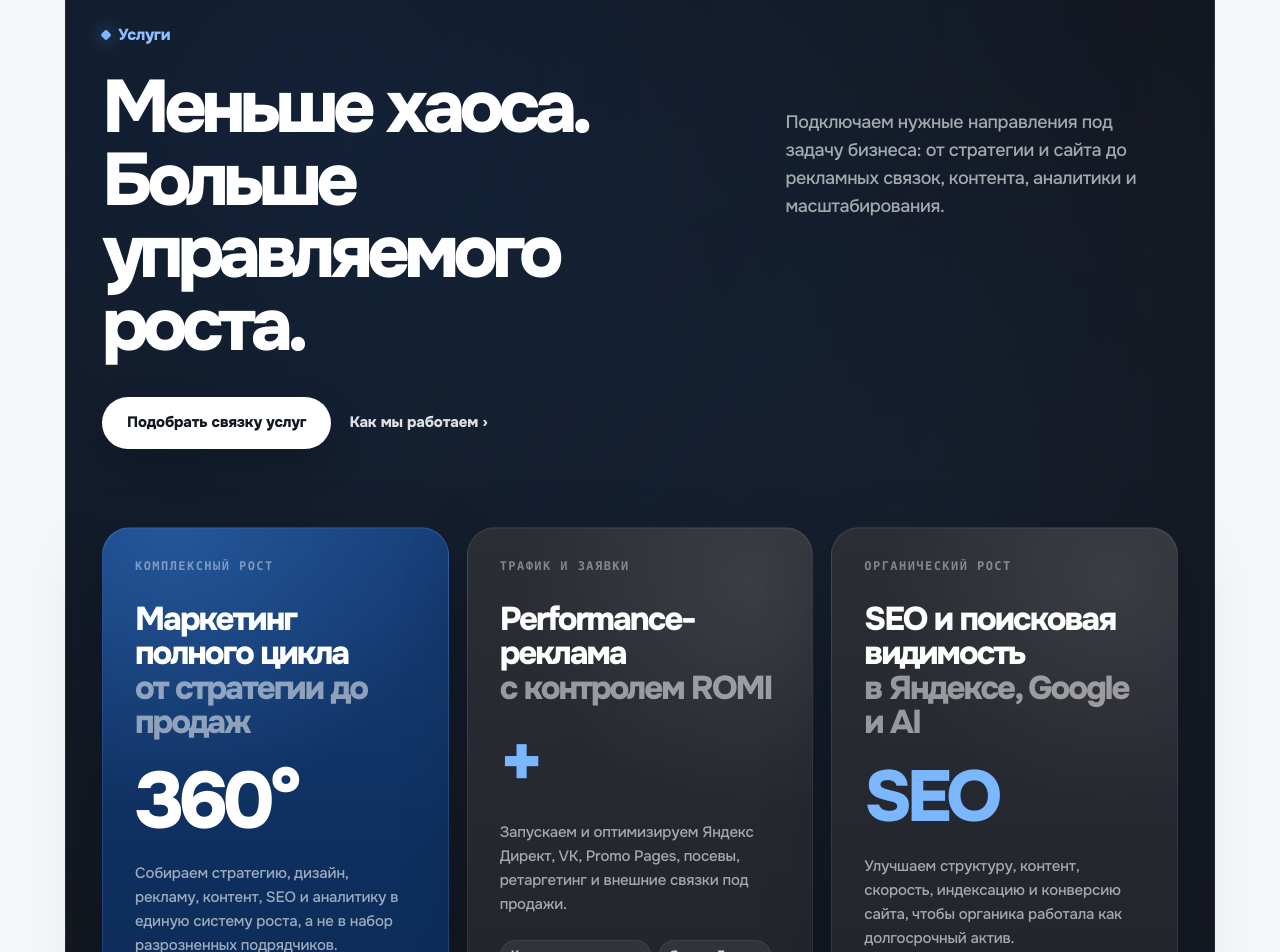
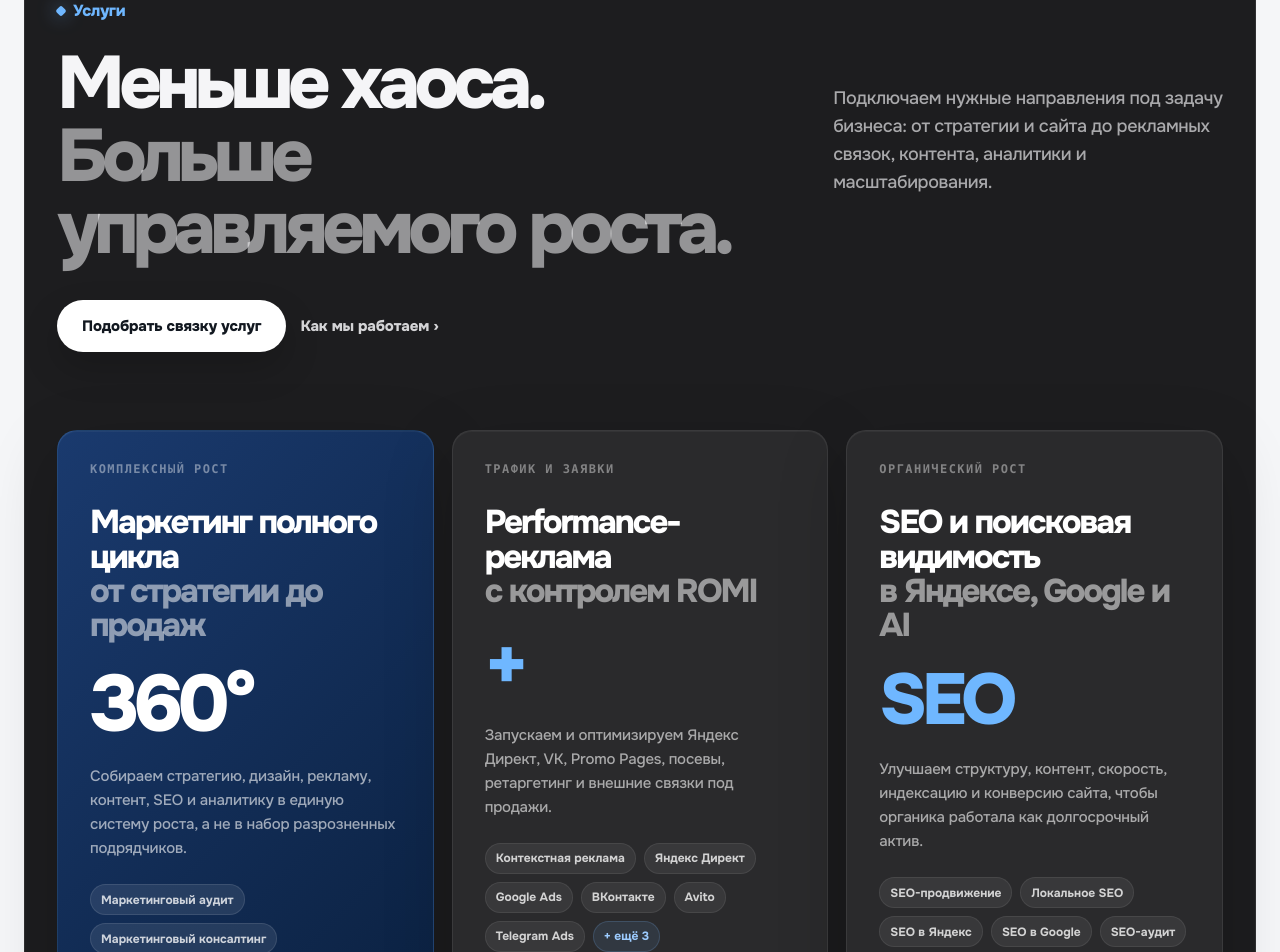
Before and after one commit to makeallperfectcompany/map2, a Next.js app: page / in a window 1280 px wide. Shown: the part 914-1866 px from the top of the page. Built offline with nearby package versions, Linux system fonts and the light colour scheme.

Commit message:
services: цвета и отступы как в референсе Marketing Rating — #1D1D1F фон, #F5F5F7 текст, #6FB7FF акцент, margin:12px по бокам

```diff
--- a/src/components/sections/ServicesSection.module.css
+++ b/src/components/sections/ServicesSection.module.css
@@ -1,21 +1,18 @@
 .servicesSection {
   position: relative;
-  padding: 72px 0;
-  color: #ffffff;
+  padding: 40px 0 72px;
+  color: #F5F5F7;
 }
 
 .container {
   position: relative;
   z-index: 1;
-  width: min(100%, 1150px);
+  width: min(100%, 1232px);
   margin: 0 auto;
-  padding: 64px 36px 56px;
+  padding: 72px 32px 64px;
   border-radius: 32px;
   border: 1px solid rgba(255, 255, 255, 0.08);
-  background:
-    radial-gradient(circle at 22% 6%, rgba(20, 78, 156, 0.20), transparent 36%),
-    radial-gradient(circle at 72% 24%, rgba(86, 143, 226, 0.06), transparent 34%),
-    linear-gradient(180deg, #12151c 0%, #13171f 48%, #0e1117 100%);
+  background: #1D1D1F;
 }
 
 .servicesIntro {
@@ -30,7 +27,7 @@
   display: inline-flex;
   align-items: center;
   gap: 8px;
-  color: #8dbfff;
+  color: #6FB7FF;
   font: 780 16px/1 Onest, Inter, system-ui, sans-serif;
   letter-spacing: -0.02em;
 }
@@ -40,9 +37,9 @@
   width: 8px;
   height: 8px;
   border-radius: 2px;
-  background: #7ab7ff;
+  background: #6FB7FF;
   transform: rotate(45deg);
-  box-shadow: 0 0 18px rgba(122, 183, 255, 0.72);
+  box-shadow: 0 0 18px rgba(111, 183, 255, 0.72);
 }
 
 .servicesIntro h2 {
@@ -55,13 +52,13 @@
 
 .servicesIntro h2 span {
   display: block;
-  color: #ffffff;
+  color: rgba(245, 245, 247, 0.55);
 }
 
 .servicesIntro > p {
   max-width: 430px;
   margin: 86px 0 0;
-  color: rgba(255, 255, 255, 0.62);
+  color: rgba(245, 245, 247, 0.65);
   font: 440 18px/1.55 Onest, Inter, system-ui, sans-serif;
   letter-spacing: -0.02em;
 }
@@ -93,9 +90,28 @@
 }
 
 .introActions a:last-child {
-  padding: 0 4px;
-  color: rgba(255, 255, 255, 0.86);
+  padding: 0;
+  color: rgba(245, 245, 247, 0.85);
+  background: transparent;
+  position: relative;
+  gap: 0 6px;
 }
+
+.introActions a:last-child::after {
+  content: '';
+  position: absolute;
+  left: 0;
+  right: 0;
+  bottom: 8px;
+  height: 1px;
+  background: rgba(245, 245, 247, 0.85);
+  transform: scaleX(0);
+  transform-origin: center;
+  transition: transform 0.25s cubic-bezier(0.16, 1, 0.3, 1);
+}
+
+.introActions a:last-child:hover { color: #ffffff; }
+.introActions a:last-child:hover::after { transform: scaleX(1); }
 
 .servicesGrid {
   display: grid;
@@ -111,10 +127,8 @@
   flex-direction: column;
   overflow: hidden;
   padding: 32px;
-  border-radius: 28px;
-  background:
-    radial-gradient(circle at 82% 8%, rgba(255, 255, 255, 0.08), transparent 34%),
-    linear-gradient(180deg, rgba(45, 47, 54, 0.92) 0%, rgba(32, 34, 40, 0.96) 100%);
+  border-radius: 20px;
+  background: #2A2A2C;
   border: 1px solid rgba(255, 255, 255, 0.075);
   box-shadow:
     inset 0 1px 0 rgba(255, 255, 255, 0.045),
@@ -124,17 +138,15 @@
 
 .serviceCard:hover {
   transform: translateY(-4px);
-  border-color: rgba(122, 183, 255, 0.22);
+  border-color: rgba(111, 183, 255, 0.22);
   box-shadow:
     inset 0 1px 0 rgba(255, 255, 255, 0.06),
     0 30px 86px rgba(0, 0, 0, 0.26);
 }
 
 .featuredCard {
-  background:
-    radial-gradient(circle at 20% 0%, rgba(74, 154, 255, 0.26), transparent 38%),
-    linear-gradient(180deg, #173f78 0%, #0e2f5f 48%, #0c274e 100%);
-  border-color: rgba(126, 184, 255, 0.18);
+  background: linear-gradient(135deg, #1A3A6E 0%, #0A1F3D 100%);
+  border-color: rgba(111, 183, 255, 0.18);
 }
 
 .cardEyebrow {
@@ -159,7 +171,7 @@
 
 .bigMark {
   margin-top: 26px;
-  color: #7ab7ff;
+  color: #6FB7FF;
   font: 850 72px/0.9 Onest, Inter, system-ui, sans-serif;
   letter-spacing: -0.075em;
 }
@@ -232,7 +244,7 @@
 }
 
 .cardBottom a {
-  color: #8dc2ff;
+  color: #6FB7FF;
   text-decoration: none;
   font: 780 14px/1 Onest, Inter, system-ui, sans-serif;
   letter-spacing: -0.01em;
@@ -261,12 +273,14 @@
 
 @media (max-width: 760px) {
   .servicesSection {
-    padding: 48px 0;
+    padding: 40px 0 48px;
   }
 
   .container {
-    padding: 40px 14px 36px;
+    width: calc(100% - 24px);
+    padding: 48px 18px 40px;
     border-radius: 24px;
+    margin: 0 12px;
   }
 
   .servicesIntro {
```
